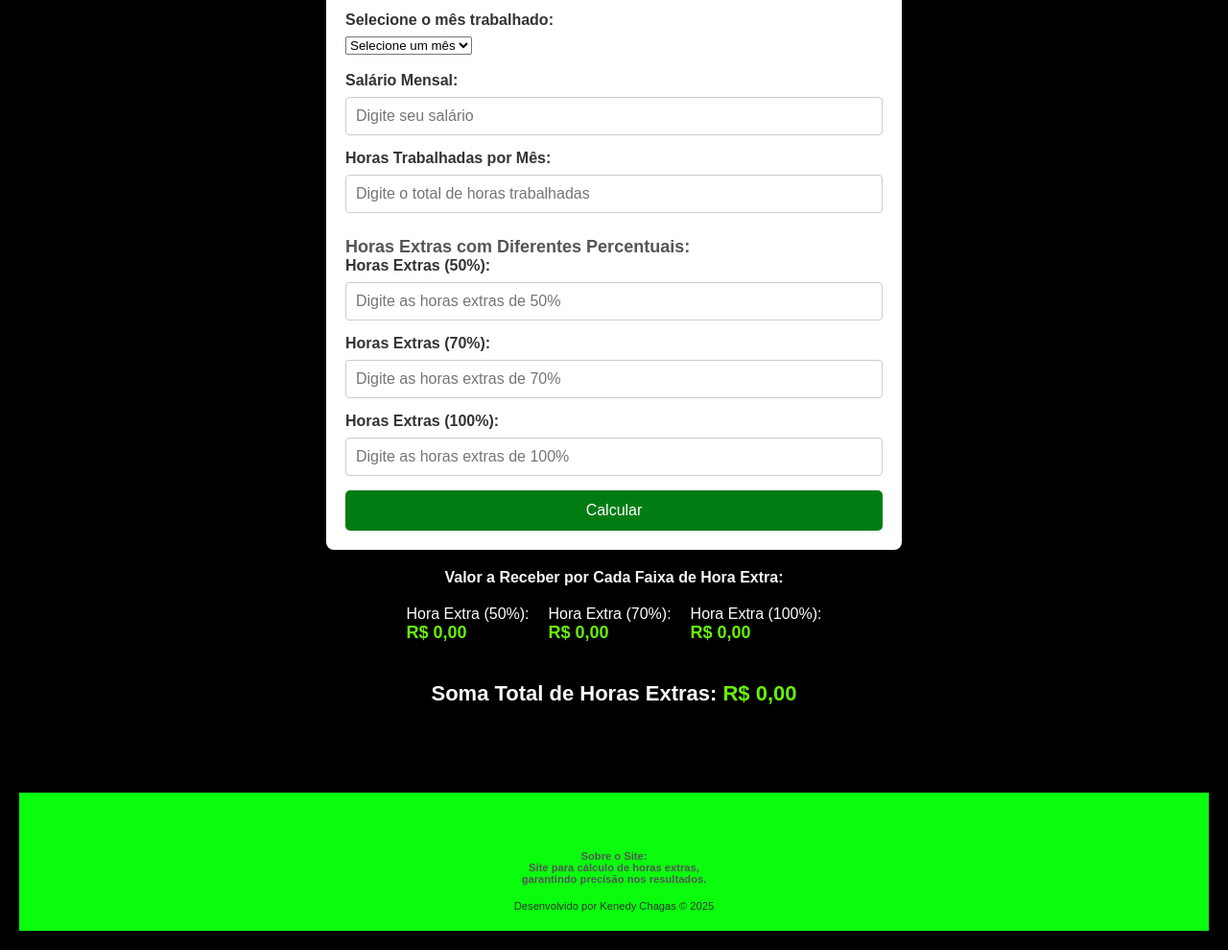
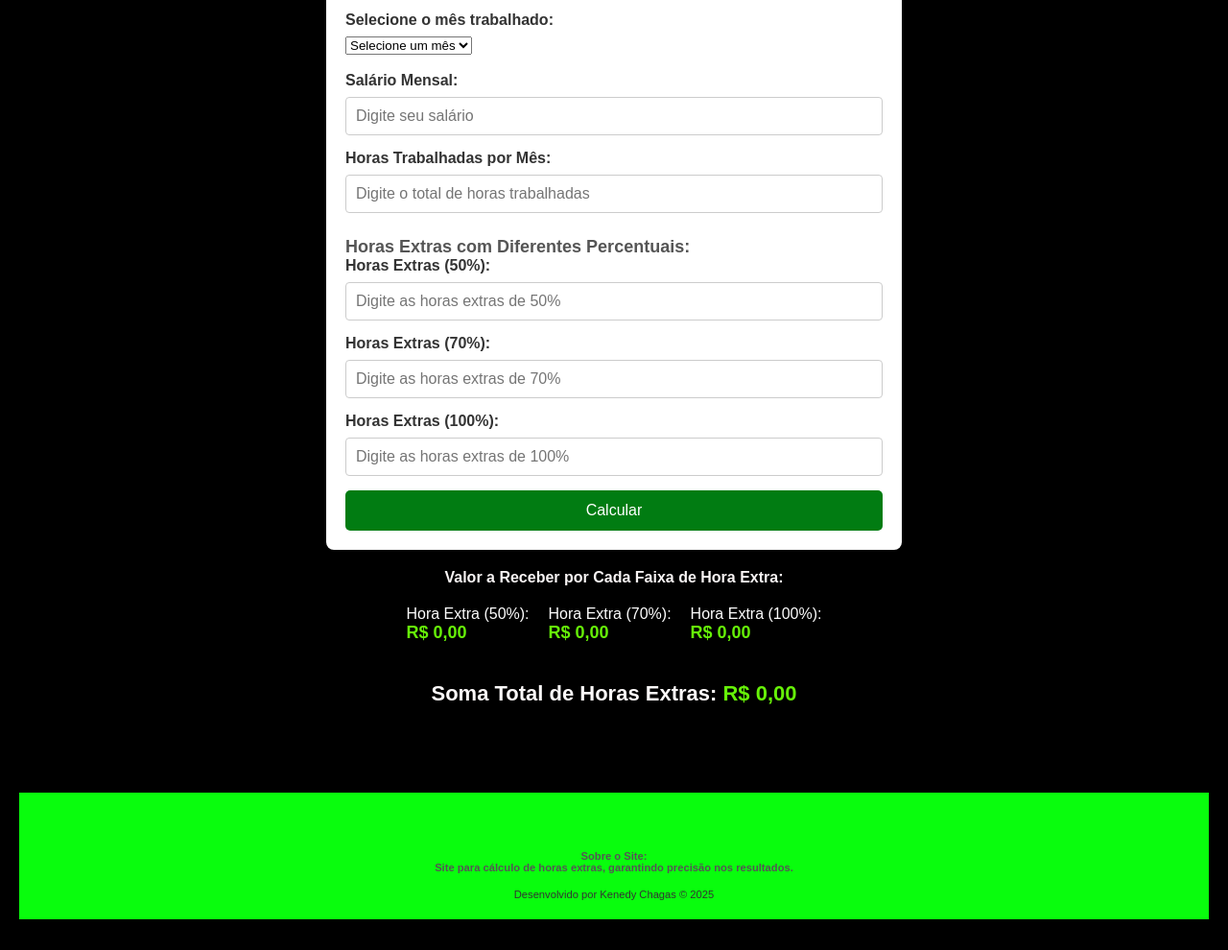
Before and after one commit to KCHAGAS94/over_time, a plain HTML site: page index.html in a window 1280 px wide. Shown: the part 65-1055 px from the top of the page at 96% size. Drawn offline with Linux system fonts and the light colour scheme.

```diff
--- a/index.html
+++ b/index.html
@@ -61,7 +61,7 @@
 
     <footer>
         <div class="footerText">
-            <h3>Sobre o Site: <br> Site para cálculo de horas extras, <br>garantindo precisão nos resultados. </h3>
+            <h3>Sobre o Site: <br> Site para cálculo de horas extras, garantindo precisão nos resultados. </h3>
             <br>
             <p>Desenvolvido por Kenedy Chagas &copy; 2025</p>
         </div>
```
